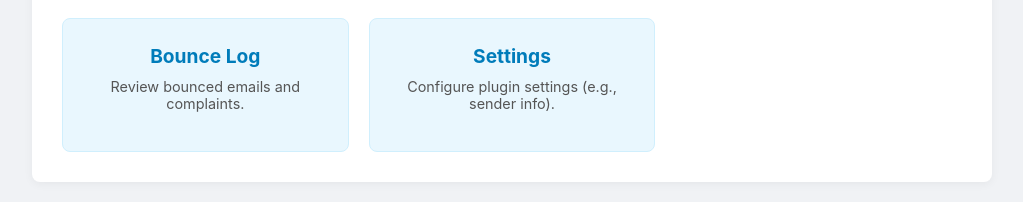
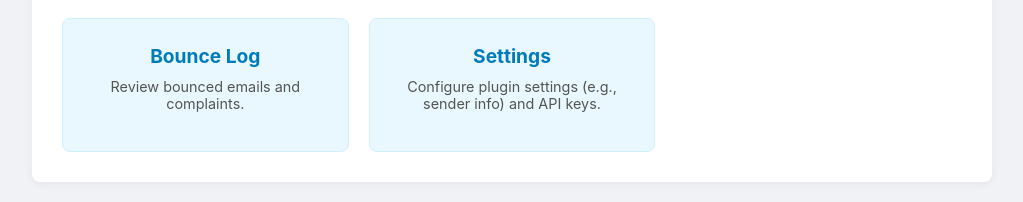
Before and after one commit to z3r0d4rkn3ss/MassMailer-WordpressPlugin-, a PHP site: page /mass-mailer/dashboard.php in a window 1280 px wide. Shown: the part 620-822 px from the top of the page, without its empty margins (128-1151 px from the left). Run offline with PHP 8.4, Linux system fonts and the light colour scheme; the visitor is signed in with stand-in values (Sample User, id 1).

```diff
--- a/admin/dashboard.php
+++ b/admin/dashboard.php
@@ -4,7 +4,7 @@
  *
  * This file serves as the main entry point for the Mass Mailer admin area.
  * It provides an overview and navigation links to other admin pages.
- * Now includes authentication check and a link to Reports.
+ * Now includes authentication check and a link to API Settings.
  *
  * @package Mass_Mailer
  * @subpackage Admin
@@ -100,7 +100,7 @@ $current_user = $auth->getCurrentUser();
             </div>
             <div class="nav-item">
                 <a href="settings.php">Settings</a>
-                <p>Configure plugin settings (e.g., sender info).</p>
+                <p>Configure plugin settings (e.g., sender info) and API keys.</p>
             </div>
             <!-- Add more navigation items as needed -->
         </div>
```
